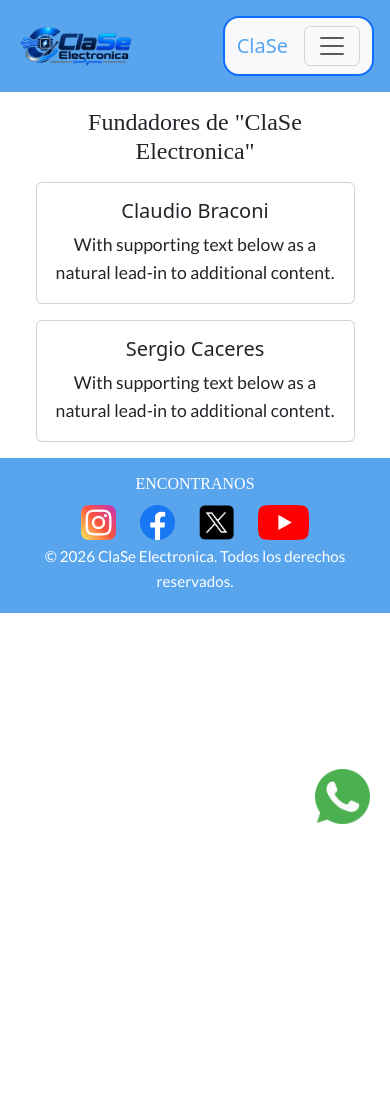
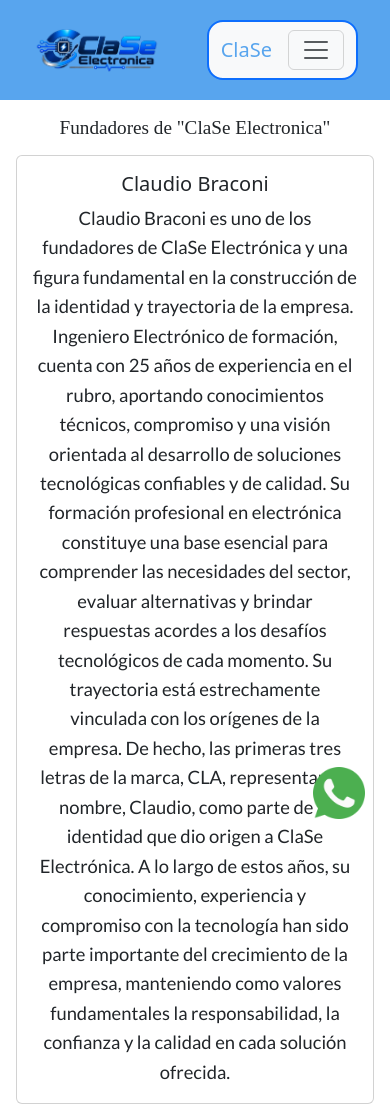
Before and after one commit to braconiesteban-byte/Proyecto-ClaSe, a plain HTML site: page pages/nosotros.html in a window 390 px wide. Shown: the top 1104 px of the page. Before the commit the page ends 844 px from the top, so only its background shows below. Drawn offline with nearby package versions, Linux system fonts and the light colour scheme; a web font is replaced by a local one.

Commit message:
Modificaciones en sobre nosotros

```diff
--- a/pages/nosotros.html
+++ b/pages/nosotros.html
@@ -6,7 +6,7 @@
     <link rel="shorcut icon" href="../assets/logos/logo ClaSe circular.png" type="image/x-icon">
     <link href="https://cdn.jsdelivr.net/npm/bootstrap@5.3.8/dist/css/bootstrap.min.css" rel="stylesheet" integrity="sha384-sRIl4kxILFvY47J16cr9ZwB07vP4J8+LH7qKQnuqkuIAvNWLzeN8tE5YBujZqJLB" crossorigin="anonymous">
     <link rel="stylesheet" href="../styles/styles.css">
-    <title>Nosotros</title>
+    <title>Nosotros - ClaSe</title>
 </head>
 <body>
     <header class="header">
@@ -51,7 +51,13 @@
             <div class="card">
             <div class="card-body">
                 <h5 class="card-title d-flex justify-content-center">Claudio Braconi</h5>
-                <p class="card-text">With supporting text below as a natural lead-in to additional content.</p>
+                <p class="card-text">Claudio Braconi es uno de los fundadores de ClaSe Electrónica y una figura fundamental en la construcción de la identidad y trayectoria de la empresa. Ingeniero Electrónico de formación, cuenta con 25 años de experiencia en el rubro, aportando conocimientos técnicos, compromiso y una visión orientada al desarrollo de soluciones tecnológicas confiables y de calidad.
+
+                Su formación profesional en electrónica constituye una base esencial para comprender las necesidades del sector, evaluar alternativas y brindar respuestas acordes a los desafíos tecnológicos de cada momento.
+
+                Su trayectoria está estrechamente vinculada con los orígenes de la empresa. De hecho, las primeras tres letras de la marca, CLA, representan su nombre, Claudio, como parte de la identidad que dio origen a ClaSe Electrónica.
+
+                A lo largo de estos años, su conocimiento, experiencia y compromiso con la tecnología han sido parte importante del crecimiento de la empresa, manteniendo como valores fundamentales la responsabilidad, la confianza y la calidad en cada solución ofrecida.</p>
             </div>
             </div>
         </div>
@@ -59,7 +65,11 @@
             <div class="card">
             <div class="card-body">
                 <h5 class="card-title d-flex justify-content-center">Sergio Caceres</h5>
-                <p class="card-text">With supporting text below as a natural lead-in to additional content.</p>
+                <p class="card-text">Sergio Cáceres es uno de los fundadores de ClaSe Electrónica y forma parte de este proyecto empresarial desde sus comienzos. Junto a Claudio Braconi, comparte una trayectoria de 25 años de trabajo, dedicación y compromiso con el sector tecnológico y electrónico, contribuyendo al desarrollo y crecimiento de la empresa a lo largo del tiempo.
+
+                Su participación ha sido fundamental en la construcción de una identidad empresarial basada en valores como la confianza, la responsabilidad, la seriedad y la calidad del servicio. A través de su dedicación y espíritu emprendedor, ha acompañado cada etapa del camino, formando parte de un proyecto que nació con el propósito de ofrecer soluciones tecnológicas y consolidar relaciones duraderas con sus clientes.
+
+                Su nombre también está presente en la identidad de la marca: las dos últimas letras de ClaSe, «SE», representan a Sergio, simbolizando la unión de sus fundadores y el origen de una empresa construida sobre el trabajo compartido, la perseverancia y la visión de crecimiento.</p>
             </div>
             </div>
         </div>
--- a/styles/styles.css
+++ b/styles/styles.css
@@ -24,17 +24,28 @@ img {
     display: block;
 }
 
+/* ESTRUCTURA GENERAL BASE (OPTIMIZADA PARA MONITOR DE PC 22"+) */
+html {
+    font-size: 18px; /* Base sólida para monitor grande */
+}
+
+body {
+    min-height: 100vh;
+    display: flex;
+    flex-direction: column;
+}
+
 /* HEADER */
 .header {
     display: flex;
     justify-content: space-between;
     align-items: center;
-    padding: 1rem;
+    padding: 1.25rem 2rem;
     background-color: #58a5ee;
 }
 
 .logo {
-    width: 180px; /* Tamaño equilibrado para notebook */
+    width: 220px;
     height: auto;
 }
 
@@ -44,56 +55,53 @@ a {
 }
 
 /* NAVBAR */
-
-.navbar-brand{
+.navbar-brand {
     color: #58a5ee;
 }
 
-/* Asegura que el contenedor del dropdown actúe como referencia */
 .nav-item.dropdown {
     position: relative;
 }
 
-/* Fuerza al menú a desplegar hacia la derecha/dentro del contenedor */
 .dropdown-menu {
     left: auto !important;
     right: 0 !important;
 }
 
-
-/* MAIN Y CONTENEDOR */
+/* MAIN Y CONTENEDOR PRINCIPAL (BASE MONITOR) */
 main {
+    flex-grow: 1; /* Empuja el footer siempre abajo aunque haya poco texto */
     width: 90%;
-    max-width: 1200px; /* Evita que en monitores grandes se desparrame */
+    max-width: 1500px;
     margin: 0 auto;
-    padding: 2rem 1rem;
+    padding: 3rem 1.5rem;
 }
 
-/* TIPOGRAFÍAS EN REM (Equilibradas para notebook) */
+/* TIPOGRAFÍAS BASE (MONITOR) */
 h1 {
     font-family: 'BioRhyme', serif;
     text-align: center;
-    font-size: 2.4rem; /* Equivalente a ~38px en vez de 70px */
-    margin-bottom: 1rem;
+    font-size: 3rem;
+    margin-bottom: 1.25rem;
 }
 
 h2 {
     font-family: 'Racing Sans One', sans-serif;
     text-align: center;
-    font-size: 2rem;
-    margin-bottom: 1rem;
+    font-size: 2.3rem;
+    margin-bottom: 1.25rem;
 }
 
 h3, h4 {
     font-family: 'BioRhyme', serif;
     text-align: center;
-    font-size: 1.5rem;
-    margin-bottom: 0.75rem;
+    font-size: 1.7rem;
+    margin-bottom: 0.85rem;
 }
 
 p {
     font-family: 'Lato', sans-serif;
-    font-size: 1.1rem; /* ~17px en vez de 25px */
+    font-size: 1.15rem;
     line-height: 1.6;
     text-align: center;
 }
@@ -104,29 +112,29 @@ p {
     flex-direction: column;
     align-items: center;
     justify-content: center;
-    padding: 2.5rem 1rem;
+    padding: 3rem 1rem;
 }
 
 .servicios-destacados {
     font-family: 'Racing Sans One', sans-serif;
     padding: 1.5rem;
-    font-size: 1.8rem;
+    font-size: 2.2rem;
     text-align: center;
 }
 
-/* IMÁGENES DENTRO DEL CONTENIDO */
+/* IMÁGENES DENTRO DEL CONTENIDO (MONITOR) */
 .img-camara,
 .img-alarma {
     width: 100%;
-    max-width: 480px; /* Tamaño máximo controlado */
-    border-radius: 24px; /* Un radio más armónico */
+    max-width: 580px;
+    border-radius: 24px;
     object-fit: cover;
 }
 
 .p-camara,
 .p-alarma {
     font-family: 'Lato', sans-serif;
-    font-size: 1.1rem;
+    font-size: 1.15rem;
     text-align: center;
 }
 
@@ -146,9 +154,9 @@ p {
         ". img2";
     justify-items: center;
     align-items: center;
-    column-gap: 2rem;
-    row-gap: 1.5rem;
-    padding: 3rem 1rem;
+    column-gap: 2.5rem;
+    row-gap: 1.75rem;
+    padding: 3.5rem 1rem;
 }
 
 .img-camara-grid { grid-area: img1; }
@@ -165,18 +173,18 @@ p {
 footer {
     background-color: #58a5ee;
     width: 100%;
-    padding: 1rem;
+    padding: 1.25rem 1rem;
 }
 
 .encontranos {
     font-family: 'BioRhyme', serif;
-    font-size: 1rem;
+    font-size: 1.1rem;
     text-align: center;
     color: #fff;
 }
 
 .rrss {
-    height: 35px;
+    height: 38px;
     width: auto;
 }
 
@@ -199,68 +207,91 @@ footer {
 /* BOTÓN WHATSAPP FLOTANTE */
 .wsp-flotante {
     position: fixed;
-    bottom: 20px;
-    right: 20px;
+    bottom: 25px;
+    right: 25px;
     z-index: 1000;
 }
 
 .wsp-logo {
-    width: 55px; /* Tamaño estándar accesible y proporcionado */
-    height: 55px;
+    width: 60px;
+    height: 60px;
 }
 
-
-/* PAGINA CONTACTO */
-
-.contacto-h1{
+/* PÁGINAS INTERNAS */
+.contacto-h1 {
     font-family: 'BioRhyme', serif;
     text-align: center;
-    font-size: 1.5rem;
+    font-size: 1.8rem;
     margin-bottom: 1rem;
 }
 
-/* PAGINA SOBRE NOSOTROS */
-
-.fundadores-ClaSe{
+.fundadores-ClaSe {
     font-family: 'BioRhyme', serif;
     text-align: center;
-    font-size: 1.5rem;
+    font-size: 1.8rem;
     margin-bottom: 1rem;
 }
 
 
-/* MEDIA QUERIES */
-/* AJUSTES PARA MONITORES GRANDES (PC de 22" o más) */
-@media (max-width: 1440px) {
+/* ============================================================ */
+/* MEDIA QUERIES                                                */
+/* ============================================================ */
+
+/* 1. ADAPTACIÓN PARA NOTEBOOK (Pantallas medianas hasta 1400px) */
+@media (max-width: 1400px) {
+    html {
+        font-size: 16px;
+    }
+
     main {
-        max-width: 1350px;
+        max-width: 1150px;
+        padding: 2rem 1rem;
+    }
+
+    .logo {
+        width: 180px;
     }
 
     h1 {
-        font-size: 3rem;
+        font-size: 2.4rem;
+    }
+
+    h2 {
+        font-size: 2rem;
     }
 
     .img-camara,
     .img-alarma {
-        max-width: 550px;
+        max-width: 460px;
+    }
+
+    .grid-text {
+        column-gap: 2rem;
+        row-gap: 1.25rem;
+        padding: 2rem 1rem;
+    }
+
+    .wsp-logo {
+        width: 52px;
+        height: 52px;
     }
 }
 
-/* AJUSTE PARA MOBILE */
-
-/* Aplica ÚNICAMENTE desde 0px hasta 767px (celulares) */
+/* 2. ADAPTACIÓN PARA MOBILE */
 @media (max-width: 767px) {
     main {
+        width: 100%;
         max-width: 100%;
         padding: 1rem;
     }
 
     h1 {
-        font-size: 1.8rem;
+        font-size: 1.75rem;
     }
 
-    .contacto-h1{
-        font-size: 1rem;
+    .contacto-h1,
+    .fundadores-ClaSe {
+        font-size: 1.2rem;
     }
 
     .grid-text {
@@ -274,9 +305,10 @@ footer {
             "p2"
             "sub2"
             "btn2";
+        row-gap: 1rem;
     }
 
     .logo {
-        max-width: 120px;
+        max-width: 130px;
     }
 }
```
Also changed, not shown: pages/asesoramiento.html (+2 -2 lines).
